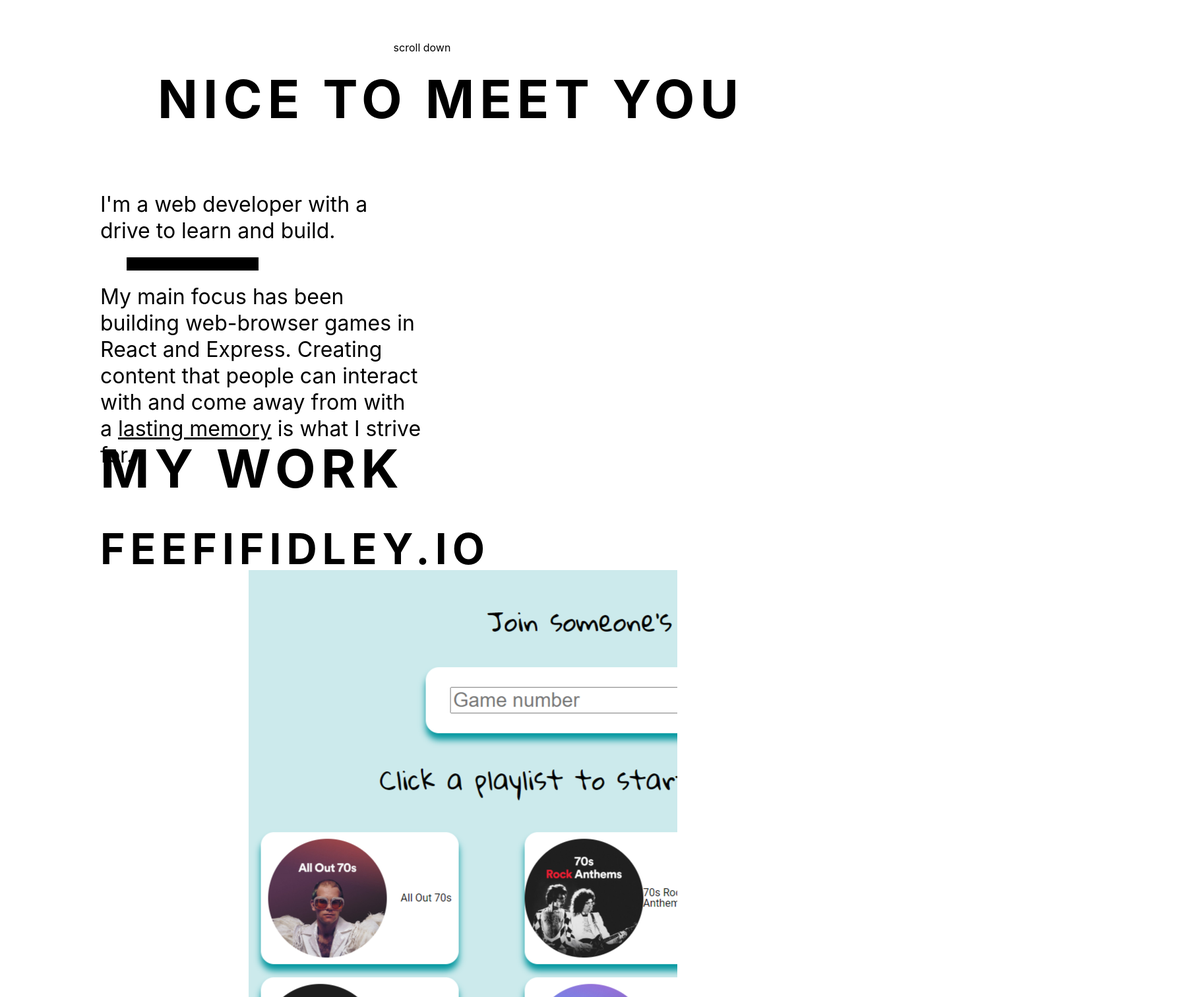
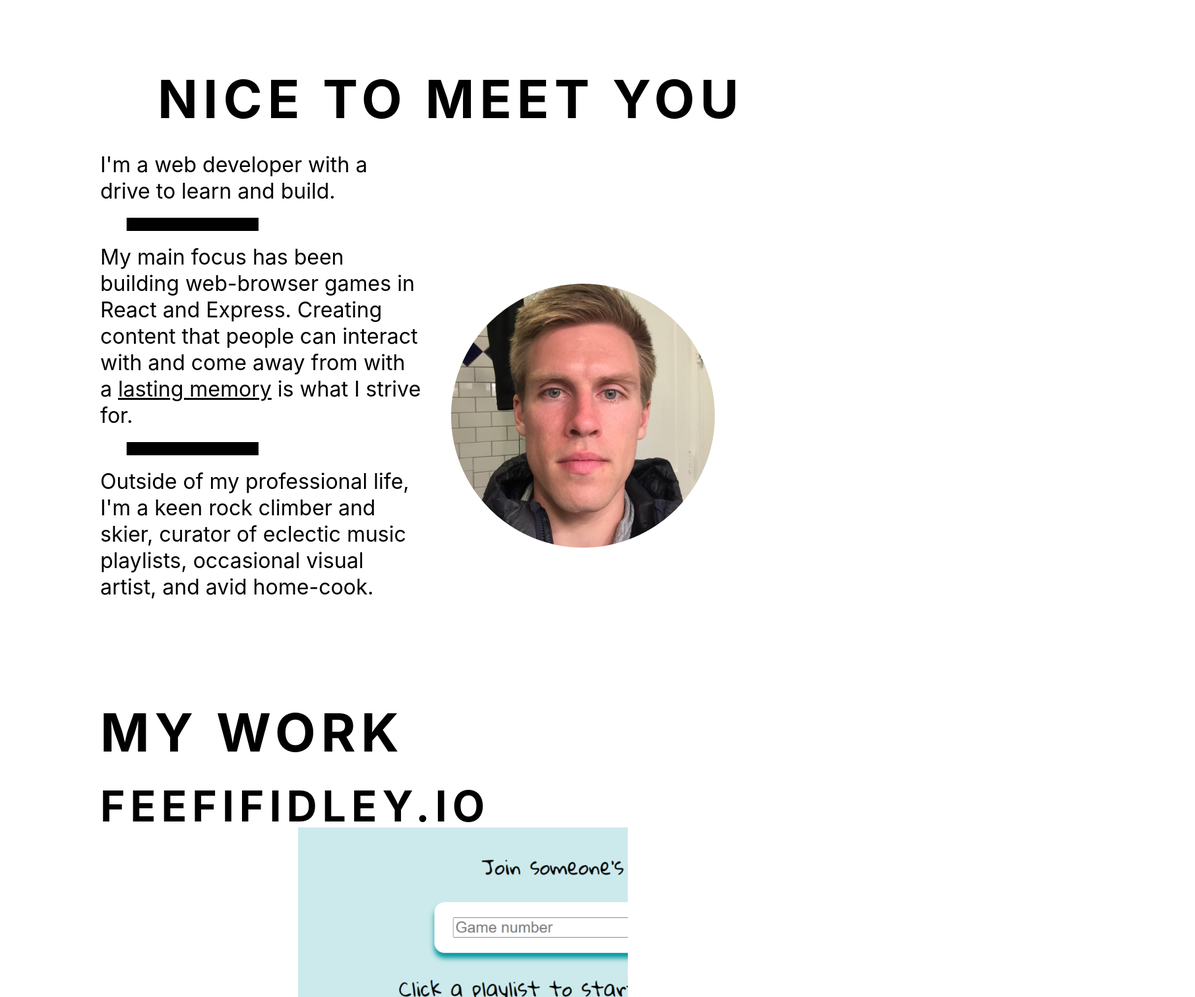
Before and after one commit to ssnell227/portfolio-summer-2020, a Gatsby site: page / in a window 1280 px wide. Shown: the part 690-2201 px from the top of the page at 66% size, 1812 px wide, since content can reach past the window. Built offline with nearby package versions, Linux system fonts and the light colour scheme; Gatsby itself is replaced by a stand-in of ours.

Commit message:
functional website

```diff
--- a/package.json
+++ b/package.json
@@ -15,11 +15,13 @@
     "gatsby-plugin-sharp": "^2.6.14",
     "gatsby-source-filesystem": "^2.3.14",
     "gatsby-transformer-sharp": "^2.5.7",
+    "gsap": "^3.4.2",
     "node-sass": "^4.14.1",
     "prop-types": "^15.7.2",
     "react": "^16.12.0",
     "react-dom": "^16.12.0",
-    "react-helmet": "^6.1.0"
+    "react-helmet": "^6.1.0",
+    "react-use": "^15.3.3"
   },
   "devDependencies": {
     "prettier": "2.0.5"
--- a/src/components/about.js
+++ b/src/components/about.js
@@ -1,14 +1,53 @@
-import React from 'react'
+import React, { useRef } from 'react'
+import { slideIn, fadeIn } from '../utils/animations'
+import { useIntersection } from 'react-use'
+import { useStaticQuery, graphql } from "gatsby"
+import Img from 'gatsby-image'
 
-const About = () => (
-    <div id='about' className='container about'>
+const About = () => {
+    const sectionRef = useRef(null)
+
+    const intersection = useIntersection(sectionRef, {
+        root: null,
+        rootMargin: '0px',
+        threshold: .5
+    })
+
+    if (intersection && intersection.intersectionRatio > .5) {
+        slideIn('.about-title')
+        fadeIn('.about-text')
+    }
+
+    const dataImg = useStaticQuery(graphql`
+    query {
+      headshot: file(relativePath: { eq: "headshot.jpg" }) {
+        childImageSharp {
+          fluid(maxWidth: 600) {
+            ...GatsbyImageSharpFluid
+          }
+        }
+      }
+    }
+  `)
+
+
+    return (
+        <div ref={sectionRef} id='about' className='container about'>
             <div className='section-title about-title'>Nice to meet you</div>
+            <div className='about-content'>
                 <div className='about-text'>
                     <p>I'm a web developer with a drive to learn and build.</p>
-            <div className='text-break'/>
+                    <div className='text-break' />
                     <p>My main focus has been building web-browser games in React and Express.  Creating content that people can interact with and come away from with a <span className='underline'>lasting memory</span> is what I strive for.</p>
+                    <div className='text-break' />
+                    <p>Outside of my professional life, I'm a keen rock climber and skier, curator of eclectic music playlists, occasional visual artist, and avid home-cook.</p>
+                </div>
+                <div className='about-image-container'>
+                    <Img className='about-image' fluid={dataImg.headshot.childImageSharp.fluid} />
+                </div>
             </div>
         </div>
     )
+}
 
 export default About
--- a/src/components/banner.js
+++ b/src/components/banner.js
@@ -1,8 +1,75 @@
-import React from 'react'
-import Img from 'gatsby-image'
+import React, { useEffect, useRef } from 'react'
+import { fadeIn, fadeOut } from '../utils/animations'
+import { useIntersection } from 'react-use'
+import { bubbles } from '../utils/bubbles'
 
-const Banner = () => (
-        <div id='banner' className='container banner'>
+const Banner = () => {
+    useEffect(() => {
+        fadeIn('.banner')
+    }, [])
+
+    const sectionRef = useRef(null)
+    const canvasRef = useRef(null)
+
+    useEffect(() => {
+        const canvas = canvasRef.current
+        const c = canvas.getContext('2d');
+        const circleArray = [];
+
+        const maxRadius = 100;
+
+        const colorArray = [
+            '#8000FF',
+            '#59139E',
+            '#14009A',
+            '#2B70AC',
+            '#3DB7DC',
+            '#CA7403',
+            '#FF9A40',
+        ]
+        bubbles(canvas, c, circleArray, maxRadius, colorArray)
+
+
+        //interactive
+        // const inCircle = (point, circle) => {
+        //     if (circle.radius > (Math.sqrt(Math.pow((point.x + .5 * window.innerWidth)-(circle.x + .5 * window.innerWidth), 2)
+        //     +Math.pow((point.y+20)-(circle.y +20), 2)))){
+        //         return true;
+        //     }
+        // }
+        // const bubblePop = (e) => {
+        //     const mousePos = {
+        //         x: e.clientX - .5 * (window.innerWidth - canvas.width),
+        //         y: e.clientY
+        //     }
+        //     console.log(mousePos)
+        //     circleArray.forEach(circle => {
+        //         if (inCircle(mousePos, circle)) {
+        //            circleArray.splice(circleArray.indexOf(circle), 1);
+        //         }
+        //     })
+        // }
+    }, [])
+
+
+
+
+
+    const intersection = useIntersection(sectionRef, {
+        root: null,
+        rootMargin: '0px',
+        threshold: .9
+    })
+
+    if (intersection && intersection.intersectionRatio > .9) {
+        fadeIn('.scroll-prompt')
+        console.log('firing')
+    } else {
+        fadeOut('.scroll-prompt')
+    }
+
+    return (
+        <div ref={sectionRef} id='banner' className='container banner'>
             <div className='banner-text'>
                 <p className='title-text'>Hi, my name is</p>
                 <div className='name-container'>
@@ -11,11 +78,12 @@ const Banner = () => (
                 </div>
                 <p className='title-text bottom-right'>Web developer in SLC, Utah</p>
             </div>
-            <div className='banner-image'>
-                {/* <Img /> */}
+            <div className='canvas-container'>
+                <canvas width={'1000'} height='600' ref={canvasRef} id='bubbles' />
             </div>
             <div className='scroll-prompt'>scroll down</div>
         </div>
-)
+    )
+}
 
 export default Banner
--- a/src/components/contact.js
+++ b/src/components/contact.js
@@ -1,17 +1,34 @@
-import React from 'react'
-import Img from 'gatsby-image'
-import { useStaticQuery, graphql } from "gatsby"
+import React, { useRef } from 'react'
+import { slideIn, fadeIn } from '../utils/animations'
+import { useIntersection } from 'react-use'
+
 
 const Contact = () => {
+    const sectionRef = useRef(null)
 
+    const intersection = useIntersection(sectionRef, {
+        root: null,
+        rootMargin: '0px',
+        threshold: .1
+    })
+
+    if (intersection && intersection.intersectionRatio > .1) {
+        slideIn('.contact-title')
+        fadeIn('.contact-link-container')
+    }
 
     return (
-        <div id='contact' className='container contact'>
-            <div className='section-title'>Contact</div>
-            <div className='contact-icon-container'>
-                <a target='_blank' href='https://www.linkedin.com/in/stephen-snell/'>Linkedin</a>
-                <a href='mailto:ssnell227@gmail.com'>Email</a>
-                <a target='_blank' href='https://github.com/ssnell227'>Github</a>
+        <div ref={sectionRef} id='contact' className='container contact'>
+            <div className='section-title contact-title'>
+                Contact
+            <div className='contact-description'>
+                    <p>Let's talk.</p>
+            </div>
+        </div>
+            <div className='contact-link-container'>
+                <a className='contact-link' rel='noreferrer' target='_blank' href='https://www.linkedin.com/in/stephen-snell/'>Linkedin</a>
+                <a className='contact-link' rel='noreferrer' href='mailto:ssnell227@gmail.com'>Email</a>
+                <a className='contact-link' rel='noreferrer' target='_blank' href='https://github.com/ssnell227'>Github</a>
             </div>
         </div>
     )
--- a/src/components/projects/projectItem.js
+++ b/src/components/projects/projectItem.js
@@ -1,9 +1,14 @@
-import React from 'react'
+import React, {useRef} from 'react'
 import Img from 'gatsby-image'
 import { useStaticQuery, graphql } from "gatsby"
+import {useIntersection} from 'react-use'
+import {fadeIn, fadeOut} from '../../utils/animations'
 
 
-const ProjectItem = ({ data, position }) => {
+
+
+
+const ProjectItem = ({ data, position, identifier }) => {
   const dataImage = useStaticQuery(graphql`
     query {
       feefifidleyio: file(relativePath: { eq: "feefifidleyio.png" }) {
@@ -43,17 +48,33 @@ const ProjectItem = ({ data, position }) => {
       }
     }
   `)
+
+  const sectionRef = useRef(null)
+
+  const intersection = useIntersection(sectionRef, {
+    root: null,
+    rootMargin: '0px',
+    threshold: .5
+  })
+
+
+
+  if (intersection && intersection.intersectionRatio > .5) {
+    fadeIn(`.${identifier}`)
+  } else {
+    fadeOut(`.${identifier}`)
+  }
+
   return (
-    <div className='project-item-container'>
+    <div ref={sectionRef} className={`project-item-container ${identifier}`}>
       <p className={`project-item-title ${position}`}>{data.title}</p>
       <div className='img-wrapper'>
-        <a href={data.url}><Img className='project-item-img' alt={data.title} fluid={dataImage[data.image].childImageSharp.fluid} /></a>
+        <a target='_blank' rel='noreferrer' href={data.url}><Img className='project-item-img' alt={data.title} fluid={dataImage[data.image].childImageSharp.fluid} /></a>
       </div>
-      <div className={`project-item-bottom-container flex-${position}`}>
-        <p className={`project-item-description ${position}`}>{data.description}</p>
-        <div className={`link-container`}>
-          <a href={data.gitHub}><Img className={`link-img`} fluid={dataImage.github.childImageSharp.fluid} /></a>
-        </div>
+      <div className={`project-item-bottom-container`}>
+        <p className={`project-item-description`}>{data.description}</p>
+          <a href={data.gitHub}><Img className={`link-img`} alt='github' fluid={dataImage.github.childImageSharp.fluid} /></a>
+
       </div>
     </div>
   )
--- a/src/components/projects/projects.js
+++ b/src/components/projects/projects.js
@@ -1,17 +1,33 @@
-import React from 'react'
+import React, {useRef} from 'react'
 import ProjectItem from './projectItem'
 import projectsData from '../../data/projectsData'
+import { slideIn } from '../../utils/animations'
+import { useIntersection } from 'react-use'
+
 
 const Projects = () => {
+    const sectionRef = useRef(null)
+
+    const intersection = useIntersection(sectionRef, {
+        root: null,
+        rootMargin: '0px',
+        threshold: .1
+    })
+
+    if (intersection && intersection.intersectionRatio > .1) {
+        slideIn('.projects-title')
+    }
+
     const projectItemMap = projectsData.map((item, index) => <
         ProjectItem
         key={`project-${index}`}
+        identifier={`project-${index}`}
         data={item}
-        position={index%2=== 0? 'left' : 'right'}
-        />)
+        position={index % 2 === 0 ? 'left' : 'right'}
+    />)
     return (
-        <div id='projects' className='container projects'>
-            <div className='section-title projects-title'>My work</div>
+        <div ref={sectionRef} id='projects' className='container projects'>
+            <div  className='section-title projects-title'>My work</div>
             {projectItemMap}
         </div>
     )
--- a/src/data/projectsData.js
+++ b/src/data/projectsData.js
@@ -14,7 +14,7 @@ export default [
         gitHub: 'https://github.com/wordhunch/wordhunch'
     },
     {
-        title: 'Imprecipe!',
+        title: 'Imprecipe',
         image: 'imprecipe',
         description: 'A recipe building app built in React and Express',
         url: 'none',
--- a/src/styles/components/_about.scss
+++ b/src/styles/components/_about.scss
@@ -1,10 +1,16 @@
 .about {
-    height: 70vh;
+    height: fit-content;
     .about-title {
+        transform: translateX(100%);
         width: 100%;
         text-align: right;
     }
+    .about-content {
+        display: flex;
+        align-items: center;
+        justify-content: space-between;
         .about-text {
+            opacity: 0;
             width: 50%;
             margin: 100px 0px;
 
@@ -15,4 +21,17 @@
                 text-decoration: underline;
             }
         }
+        .about-image-container {
+            width: 50%;
+            display: flex;
+            align-items: center;
+            justify-content: center;
+            .about-image {
+                width: 400px;
+                height: 400px;
+                border-radius: 50%;
             }
+        }
+
+    }
+}
--- a/src/styles/components/_projectItem.scss
+++ b/src/styles/components/_projectItem.scss
@@ -1,6 +1,6 @@
 .project-item-container {
     width: 1100px;
-    margin: 50px auto;
+    margin: 100px auto;
 
 
     position: relative;
@@ -15,42 +15,35 @@
         text-align: right;
     }
     .img-wrapper {
-        width: 650px;
+        width: 500px;
         margin: auto;
     .project-item-img {
-        width: 650px;
+        width: 500px;
     }
 
     }
     .project-item-bottom-container {
         width: 875px;
+        margin: auto;
+
         display: flex;
+        flex-direction: column;
         justify-content: space-between;
+        align-items: center;
+
+        text-align: center;
+
         .project-item-description {
+            width: 500px;
+            margin: 20px auto;
             font-size: 1.5rem;
             line-height: 2rem;
-            width: 70%;
         }
-        .right {
-            text-align: end;
+
+        .link-img {
+            width: 50px;
         }
-        .link-container {
-            width: 15%;
-            display: flex;
-            align-items: center;
-            justify-content: space-between;
-            .link-img {
-                width: 50px;
-                position: absolute
-            }
-        }
-    }
-    .flex-right {
-        flex-direction: row-reverse;
-        justify-content: space-between;
-        transform: translateX(225px)
-    }
-    .flex-left {
 
     }
+
 }
--- a/src/styles/components/_projects.scss
+++ b/src/styles/components/_projects.scss
@@ -0,0 +1,3 @@
+.projects-title {
+    transform: translateX(-100%)
+}
--- /dev/null
+++ b/src/utils/animations.js
@@ -0,0 +1,27 @@
+import gsap from 'gsap'
+
+export const fadeIn = element => {
+    gsap.to(element, 1, {
+        opacity: 1,
+        y: -60,
+        ease: 'power4.out',
+        stagger: {
+            amount: 0.3
+        }
+    })
+}
+
+export const fadeOut = element => {
+    gsap.to(element, 1, {
+        opacity: 0,
+        y: -20,
+        ease: 'power4.out;'
+    })
+}
+
+export const slideIn = element => {
+    gsap.to(element, 1, {
+        x: 0,
+        ease: 'power4.out',
+    })
+}
--- /dev/null
+++ b/src/utils/bubbles.js
@@ -0,0 +1,82 @@
+
+
+//bubble animation functions
+
+export const bubbles = (canvas, c, circleArray, maxRadius, colorArray) => {
+ function Circle (x, y, dx, dy, radius) {
+    this.x = x;
+    this.y = y;
+    this.dx = dx;
+    this.dy = dy;
+    this.radius = radius;
+    this.color = colorArray[Math.floor(Math.random() * colorArray.length)];
+    this.value = (.1 / this.radius) * 10000;
+
+
+    this.draw = function () {
+        c.beginPath();
+        c.arc(this.x, this.y, this.radius, 0, Math.PI * 2, false);
+        c.fillStyle = this.color;
+        c.fill();
+    }
+
+    this.update = function () {
+
+
+        if (this.x + this.radius > canvas.width || this.x - this.radius < 0) {
+            this.dx = -this.dx;
+        }
+
+        if (this.y + this.radius > canvas.height || this.y - this.radius < 0) {
+            this.dy = -this.dy;
+        }
+
+        this.y += this.dy;
+        this.x += this.dx;
+
+
+        this.draw();
+    }
+}
+
+
+
+ const init = () => {
+
+    circleArray = [];
+
+    for (let i = 0; i < 50; i++) {
+        var radius = Math.abs(Math.random() * 100);
+        var x = Math.random() * (canvas.width - radius * 2) + radius;
+        var y = Math.random() * (canvas.height - radius * 2) + radius;
+        var dx = (Math.random() - 0.5) * 5;
+        var dy = (Math.random() - 0.5) * 5;
+        circleArray.push(new Circle(x, y, dx, dy, radius));
+    }
+}
+
+ const animate = () => {
+    requestAnimationFrame(animate);
+    c.clearRect(0, 0, canvas.width, canvas.height)
+    for (let i = 0; i < circleArray.length; i++) {
+        circleArray[i].update();
+    }
+
+}
+
+ const gameStart = () => {
+    c.clearRect(0, 0, canvas.width, canvas.height)
+        init();
+        animate();
+}
+
+//interactive
+// const inCircle = (point, circle) => {
+//     if (circle.radius > (Math.sqrt(Math.pow((point.x + .5 * window.innerWidth)-(circle.x + .5 * window.innerWidth), 2)
+//     +Math.pow((point.y+20)-(circle.y +20), 2)))){
+//         return true;
+//     }
+// }
+
+gameStart()
+}
```
Also changed, not shown: src/pages/index.js (+7 -1 lines), src/styles/components/_banner.scss (+7 -3 lines), src/styles/components/_contact.scss (+17 -7 lines), 1 other file. Lines whose indentation alone changed are shown as unchanged.
